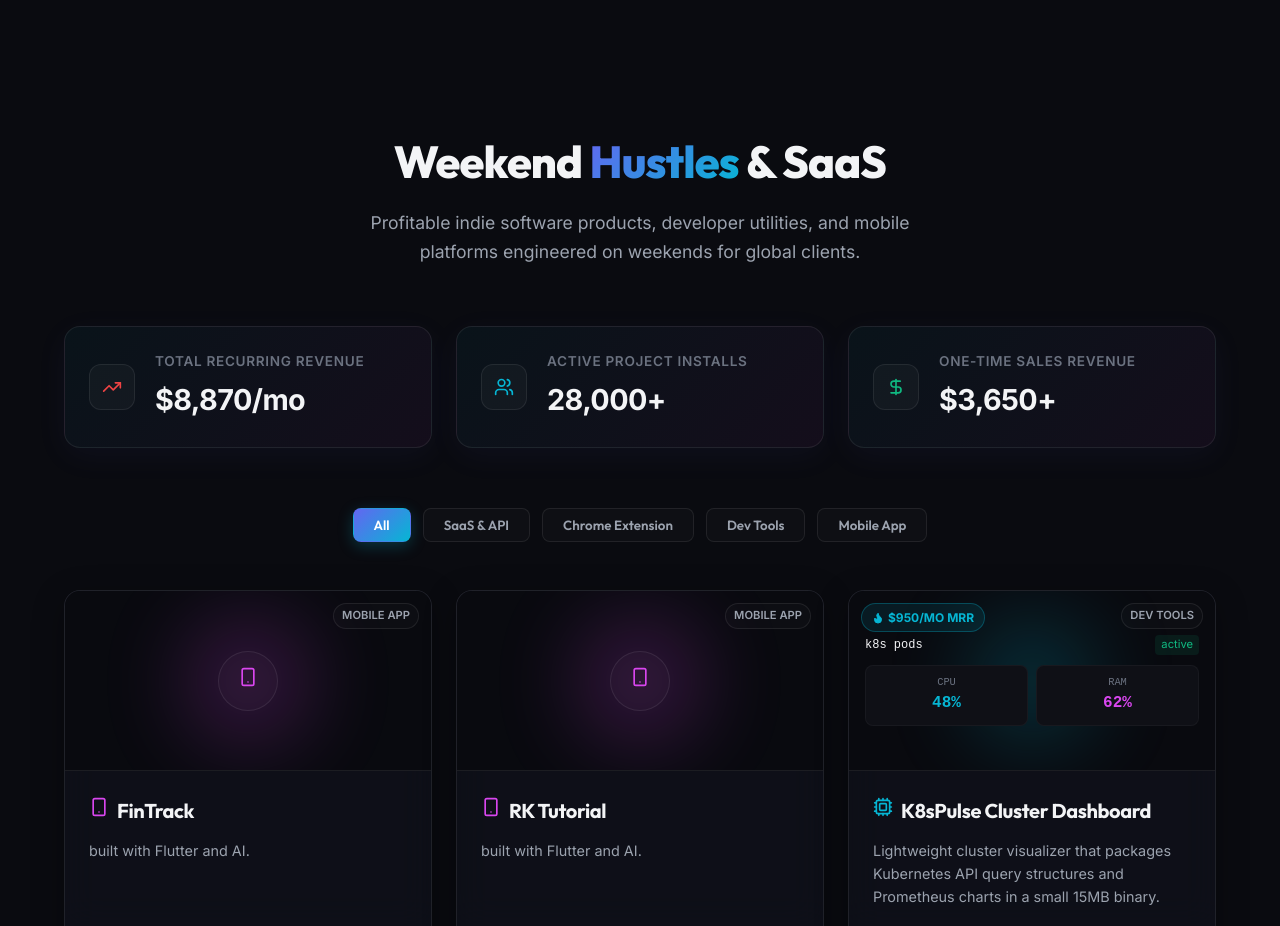
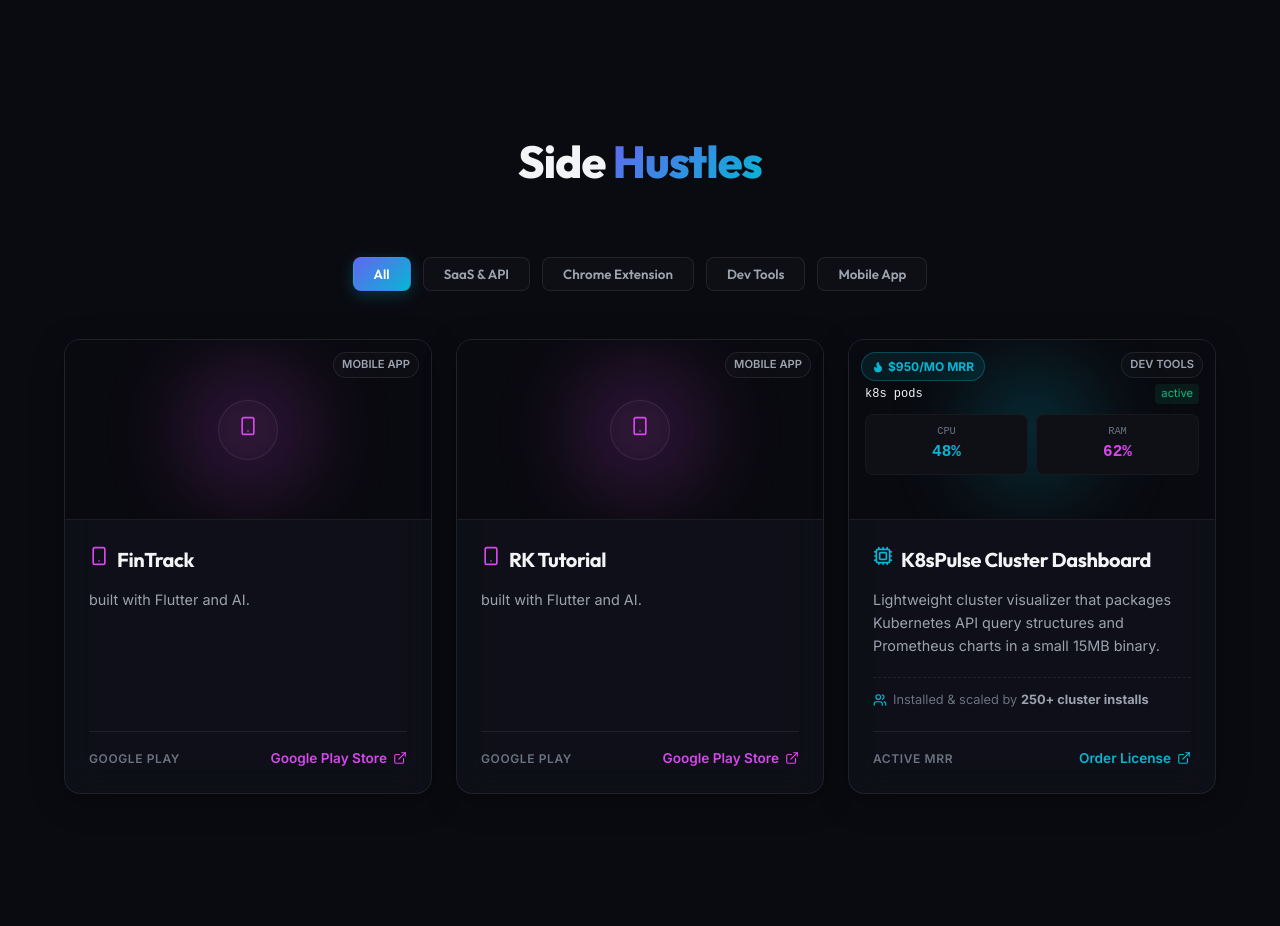
Before and after one commit to imsanskarjoshi/personal-portfolio-website, a React (Vite) app: page / in a window 1280 px wide. Shown: the part 900-1826 px from the top of the page. Built offline with nearby package versions, Linux system fonts and the light colour scheme.

Commit message:
feat: add SideHustle component for showcasing projects with visual mockups and metrics

```diff
--- a/src/components/SideHustle.jsx
+++ b/src/components/SideHustle.jsx
@@ -230,45 +230,7 @@
 
         {/* Section Header */}
         <div className="section-header">
-          <h2>Weekend <span className="text-gradient">Hustles</span> & SaaS</h2>
-          <p>Profitable indie software products, developer utilities, and mobile platforms engineered on weekends for global clients.</p>
-        </div>
-
-        {/* Global Performance/Revenue Stats Header */}
-        <div className="grid-3 scroll-3d-card in-view" style={{ marginBottom: '60px' }}>
-          {metrics.map((metric, idx) => (
-            <div
-              key={idx}
-              className="glass-panel stats-header-card"
-              style={{
-                padding: '24px',
-                display: 'flex',
-                alignItems: 'center',
-                gap: '20px',
-                border: '1px solid var(--border-glass)'
-              }}
-            >
-              <div style={{
-                background: 'rgba(255,255,255,0.03)',
-                padding: '12px',
-                borderRadius: '12px',
-                display: 'flex',
-                alignItems: 'center',
-                justifyContent: 'center',
-                border: '1px solid var(--border-glass)'
-              }}>
-                {metric.icon}
-              </div>
-              <div style={{ display: 'flex', flexDirection: 'column', gap: '4px' }}>
-                <span style={{ fontSize: '0.85rem', color: 'var(--text-dark)', fontWeight: '600', textTransform: 'uppercase', letterSpacing: '0.05em' }}>
-                  {metric.label}
-                </span>
-                <span style={{ fontSize: '1.8rem', fontWeight: '800', color: 'var(--text-main)', letterSpacing: '-0.02em' }}>
-                  {metric.value}
-                </span>
-              </div>
-            </div>
-          ))}
+          <h2>Side <span className="text-gradient">Hustles</span></h2>
         </div>
 
         {/* Categories / Filter Bar */}
```
